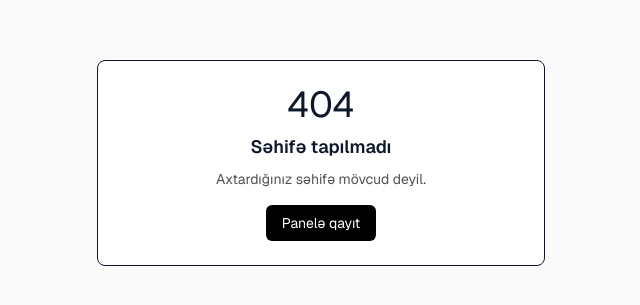
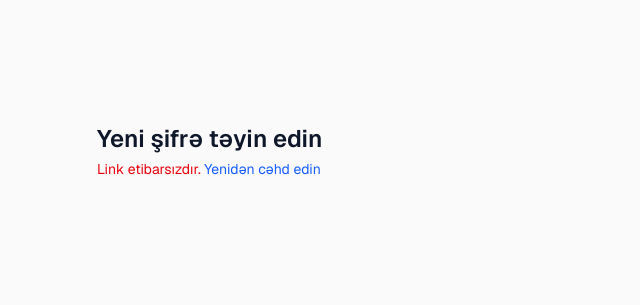
Before and after one commit to matinasgarov/gymmanage, a Next.js app: page /reset-password in a window 1280 px wide. Before the commit this address had no page. Shown: the part 237-542 px from the top of the page, without its empty margins (319-959 px from the left). Built offline with nearby package versions, Linux system fonts and the light colour scheme; no server answers.

Commit message:
feat(auth): reset-password page

```diff
--- /dev/null
+++ b/src/app/(auth)/reset-password/page.tsx
@@ -0,0 +1,33 @@
+import Link from "next/link";
+import { ResetForm } from "./reset-form";
+
+export default async function ResetPasswordPage({
+  searchParams,
+}: {
+  searchParams: Promise<{ token?: string }>;
+}) {
+  const { token } = await searchParams;
+
+  return (
+    <main className="min-h-screen flex items-center justify-center p-6 bg-neutral-50">
+      <div className="w-full max-w-md">
+        <h1 className="text-2xl font-semibold mb-1">Yeni şifrə təyin edin</h1>
+        {token ? (
+          <>
+            <p className="text-sm text-neutral-600 mb-6">
+              Hesabınız üçün yeni bir şifrə seçin.
+            </p>
+            <ResetForm token={token} />
+          </>
+        ) : (
+          <p className="text-sm text-red-600 mb-6">
+            Link etibarsızdır.{" "}
+            <Link href="/forgot-password" className="text-blue-600 hover:underline">
+              Yenidən cəhd edin
+            </Link>
+          </p>
+        )}
+      </div>
+    </main>
+  );
+}
--- /dev/null
+++ b/src/app/(auth)/reset-password/reset-form.tsx
@@ -0,0 +1,35 @@
+"use client";
+
+import { useActionState } from "react";
+import { resetPassword, type FormState } from "@/lib/auth-actions";
+
+const initial: FormState = undefined;
+
+export function ResetForm({ token }: { token: string }) {
+  const action = resetPassword.bind(null, token);
+  const [state, formAction, pending] = useActionState(action, initial);
+
+  return (
+    <form action={formAction} className="space-y-4 bg-white p-6 rounded-lg shadow-sm border">
+      <div>
+        <label htmlFor="password" className="block text-sm font-medium mb-1">
+          Yeni şifrə
+        </label>
+        <input
+          id="password"
+          name="password"
+          type="password"
+          placeholder="Ən az 8 simvol"
+          className="w-full px-3 py-2 border rounded-md focus:outline-none focus:ring-2 focus:ring-black/20"
+        />
+        {state?.errors?.password?.[0] && (
+          <p className="text-xs text-red-600 mt-1">{state.errors.password[0]}</p>
+        )}
+      </div>
+      {state?.message && <p className="text-sm text-red-600">{state.message}</p>}
+      <button type="submit" disabled={pending} className="btn-brand w-full">
+        {pending ? "Yenilənir…" : "Şifrəni yenilə"}
+      </button>
+    </form>
+  );
+}
```
